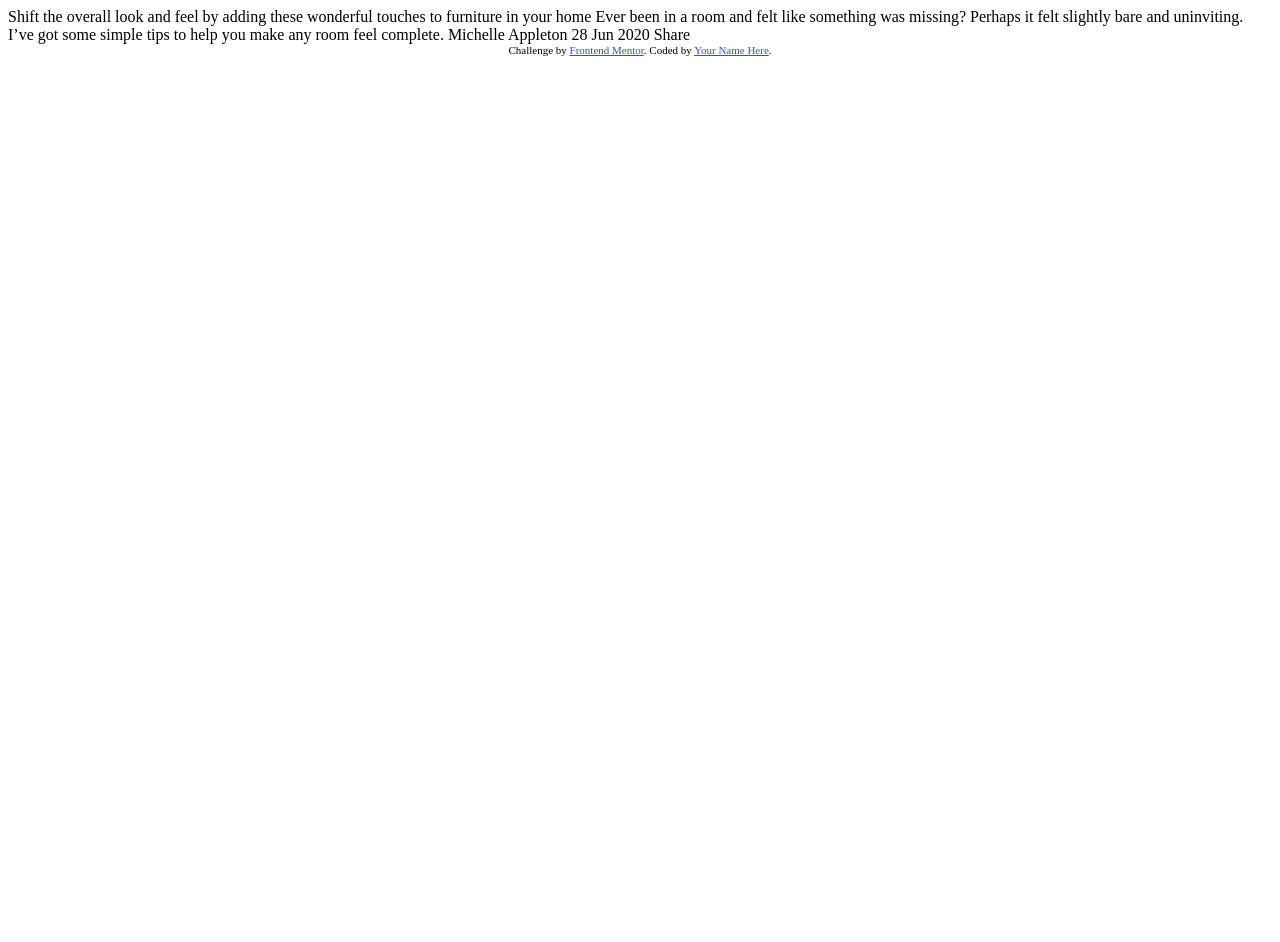
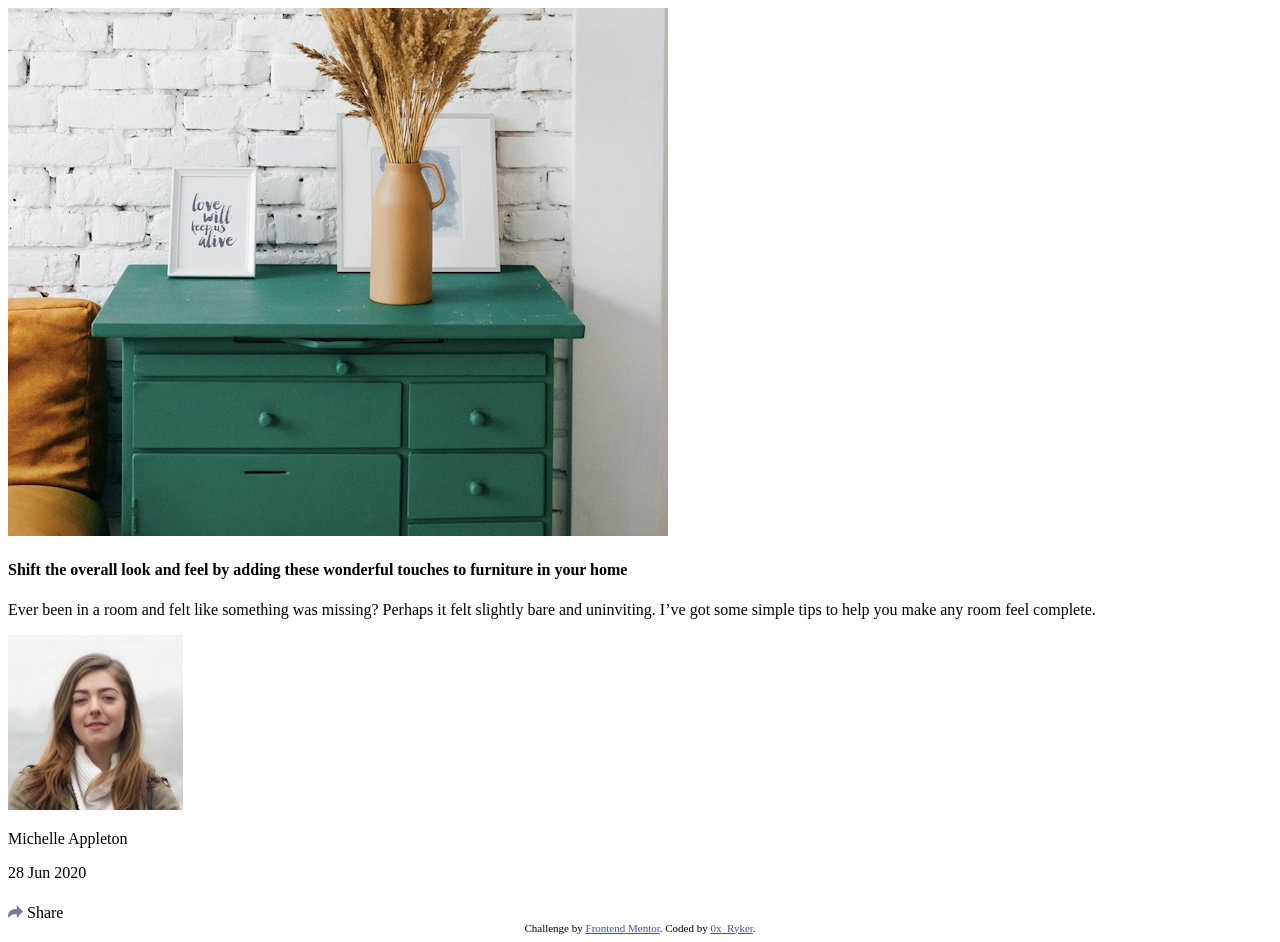
Before and after one commit to 0x-Ryker/Article-preview-component, a plain HTML site: page index.html in a window 1280 px wide. Before the commit the page ends 800 px from the top, so only its background shows below. Drawn offline with Linux system fonts and the light colour scheme.

Commit message:
markup added

```diff
--- a/index.html
+++ b/index.html
@@ -1,36 +1,74 @@
 <!DOCTYPE html>
 <html lang="en">
   <head>
-  <meta charset="UTF-8">
-  <meta name="viewport" content="width=device-width, initial-scale=1.0"> <!-- displays site properly based on user's device -->
+    <meta charset="UTF-8" />
+    <meta name="viewport" content="width=device-width, initial-scale=1.0" />
+    <!-- displays site properly based on user's device -->
 
-  <link rel="icon" type="image/png" sizes="32x32" href="./images/favicon-32x32.png">
+    <link
+      rel="icon"
+      type="image/png"
+      sizes="32x32"
+      href="./images/favicon-32x32.png"
+    />
 
     <title>Frontend Mentor | Article preview component</title>
 
     <!-- Feel free to remove these styles or customise in your own stylesheet 👍 -->
     <style>
-    .attribution { font-size: 11px; text-align: center; }
-    .attribution a { color: hsl(228, 45%, 44%); }
+      .attribution {
+        font-size: 11px;
+        text-align: center;
+      }
+      .attribution a {
+        color: hsl(228, 45%, 44%);
+      }
     </style>
   </head>
   <body>
+    <main>
+      <section>
+        <img src="images/drawers.jpg" alt="drawer" />
 
-  Shift the overall look and feel by adding these wonderful
-  touches to furniture in your home
+        <article>
+          <aside>
+            <h1>
+              Shift the overall look and feel by adding these wonderful touches
+              to furniture in your home
+            </h1>
 
+            <p>
               Ever been in a room and felt like something was missing? Perhaps
-  it felt slightly bare and uninviting. I’ve got some simple tips
-  to help you make any room feel complete.
+              it felt slightly bare and uninviting. I’ve got some simple tips to
+              help you make any room feel complete.
+            </p>
+          </aside>
 
-  Michelle Appleton
-  28 Jun 2020
+          <div>
+            <img src="images/avatar-michelle.jpg" alt="Michelle's photo" />
 
-  Share
+            <div>
+              <p>Michelle Appleton</p>
+              <p>28 Jun 2020</p>
+            </div>
+
+            <form action="#">
+              <input type="image" src="images/icon-share.svg" alt="" />
+              <span>Share</span>
+              <span><img src="images/icon-facebook.svg" alt="" /></span>
+              <span><img src="images/icon-twitter.svg" alt="" /></span>
+              <span><img src="images/icon-pinterest.svg" alt="" /></span>
+            </form>
+          </div>
+        </article>
+      </section>
+    </main>
 
     <div class="attribution">
-    Challenge by <a href="https://www.frontendmentor.io?ref=challenge" target="_blank">Frontend Mentor</a>.
-    Coded by <a href="#">Your Name Here</a>.
+      Challenge by
+      <a href="https://www.frontendmentor.io?ref=challenge" target="_blank"
+        >Frontend Mentor</a
+      >. Coded by <a href="#">0x_Ryker</a>.
     </div>
   </body>
 </html>
```
Lines whose indentation alone changed are shown as unchanged.
